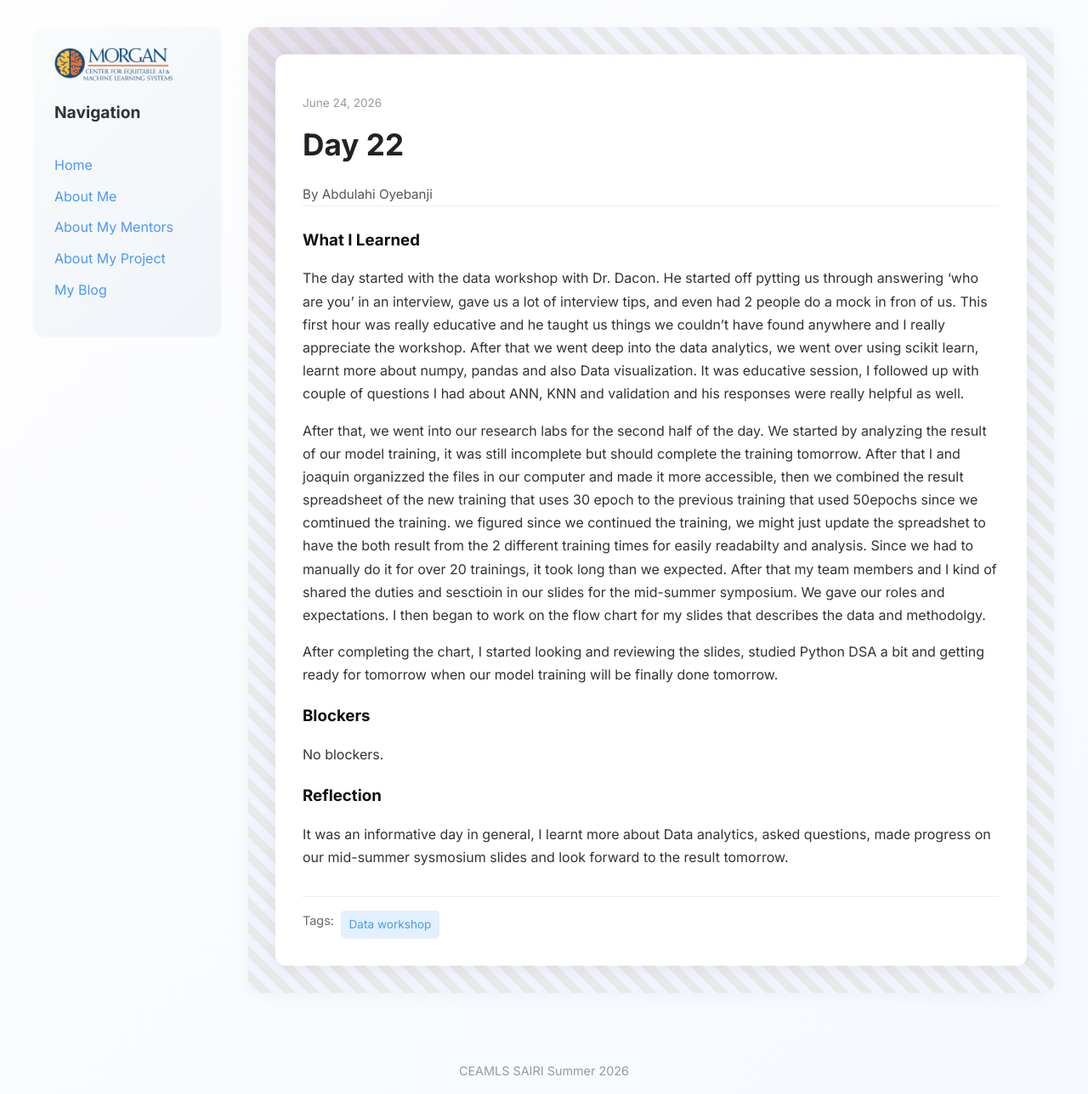
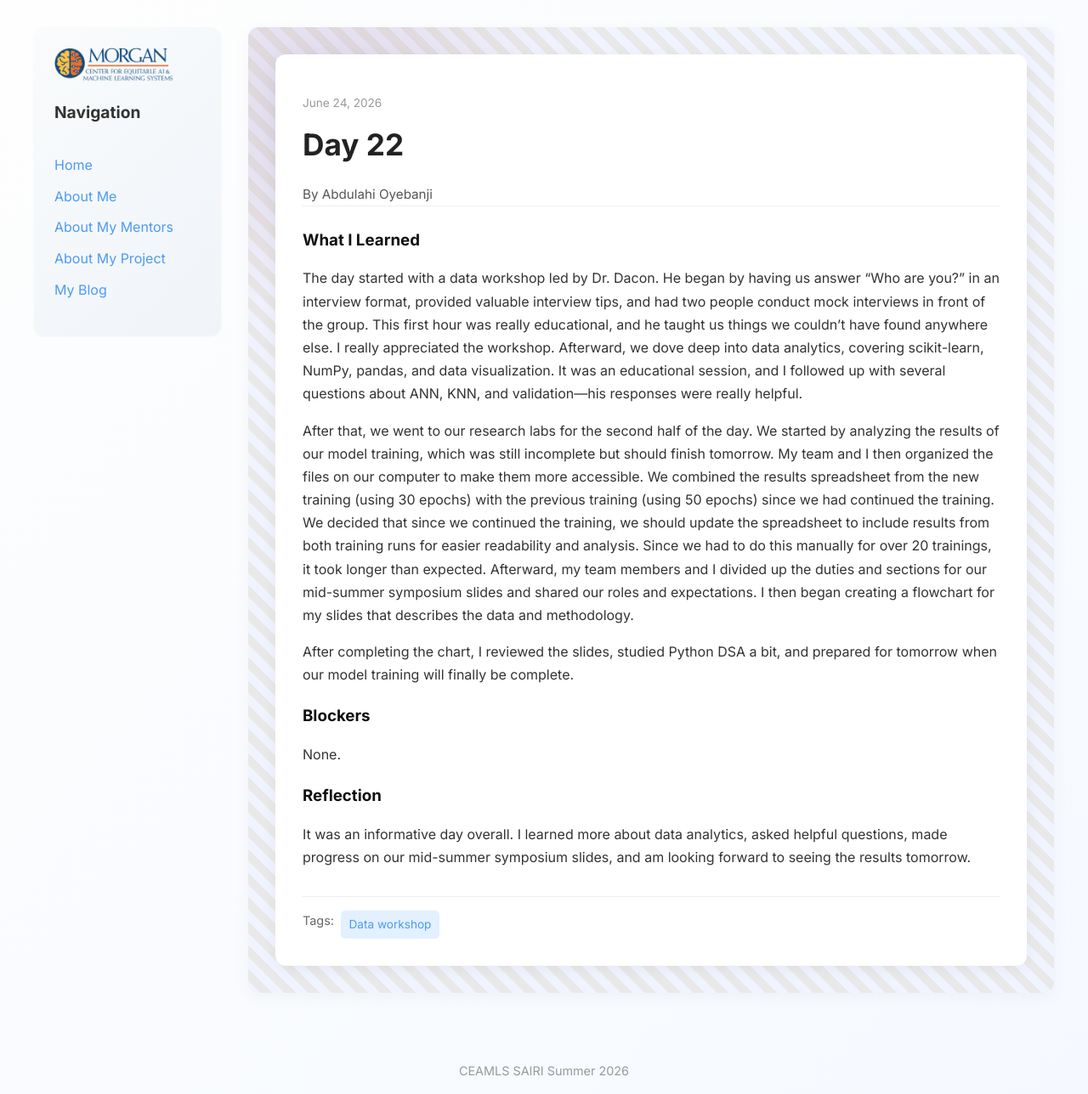
Before and after one commit to abdulahi-banji/abdulahi-banjiceamls26.github.io, a Jekyll site: the page built from _posts/2026-06-24-day-22.md, in a window 1280 px wide. Shown: the whole page at 85% size. Built offline with Jekyll 4.4.1, drawn with Linux system fonts in a browser that asks for light colours.

Commit message:
Day 24.md

```diff
--- a/_posts/2026-06-24-day-22.md
+++ b/_posts/2026-06-24-day-22.md
@@ -6,15 +6,15 @@ permalink: /day22.html
 tags: ["Data workshop"]
 
 what_i_learned: |
-  The day started with the data workshop with Dr. Dacon. He started off pytting us through answering 'who are you' in an interview, gave us a lot of interview tips, and even had 2 people do a mock in fron of us. This first hour was really educative and he taught us things we couldn't have found anywhere and I really appreciate the workshop. After that we went deep into the data analytics, we went over using scikit learn, learnt more about numpy, pandas and also Data visualization. It was educative session, I followed up with couple of questions I had about ANN, KNN and validation and his responses were really helpful as well.
+  The day started with a data workshop led by Dr. Dacon. He began by having us answer "Who are you?" in an interview format, provided valuable interview tips, and had two people conduct mock interviews in front of the group. This first hour was really educational, and he taught us things we couldn't have found anywhere else. I really appreciated the workshop. Afterward, we dove deep into data analytics, covering scikit-learn, NumPy, pandas, and data visualization. It was an educational session, and I followed up with several questions about ANN, KNN, and validation—his responses were really helpful.
 
-  After that, we went into our research labs for the second half of the day. We started by analyzing the result of our model training, it was still incomplete but should complete the training tomorrow. After that I and joaquin organizzed the files in our computer and made it more accessible, then we combined the result spreadsheet of the new training that uses 30 epoch to the previous training that used 50epochs since we comtinued the training. we figured since we continued the training, we might just update the spreadshet to have the both result from the 2 different training times for easily readabilty and analysis. Since we had to manually do it for over 20 trainings, it took long than we expected. After that my team members and I kind of shared the duties and sesctioin in our slides for the mid-summer symposium. We gave our roles and expectations. I then began to work on the flow chart for my slides that describes the data and methodolgy.
+  After that, we went to our research labs for the second half of the day. We started by analyzing the results of our model training, which was still incomplete but should finish tomorrow. My team and I then organized the files on our computer to make them more accessible. We combined the results spreadsheet from the new training (using 30 epochs) with the previous training (using 50 epochs) since we had continued the training. We decided that since we continued the training, we should update the spreadsheet to include results from both training runs for easier readability and analysis. Since we had to do this manually for over 20 trainings, it took longer than expected. Afterward, my team members and I divided up the duties and sections for our mid-summer symposium slides and shared our roles and expectations. I then began creating a flowchart for my slides that describes the data and methodology.
 
-  After completing the chart, I started looking and reviewing the slides, studied Python DSA a bit and getting ready for tomorrow when our model training will be finally done tomorrow.
+  After completing the chart, I reviewed the slides, studied Python DSA a bit, and prepared for tomorrow when our model training will finally be complete.
 
 blockers: |
-  No blockers.
+  None.
 
 reflection: |
-  It was an informative day in general, I learnt more about Data analytics, asked questions, made progress on our mid-summer sysmosium slides and look forward to the result tomorrow.
+  It was an informative day overall. I learned more about data analytics, asked helpful questions, made progress on our mid-summer symposium slides, and am looking forward to seeing the results tomorrow.
 ---
```
